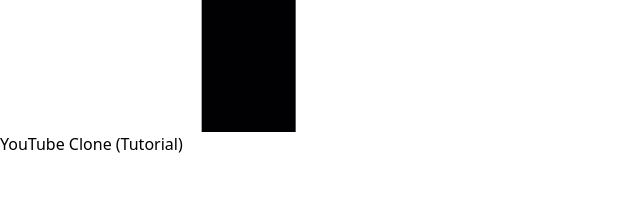
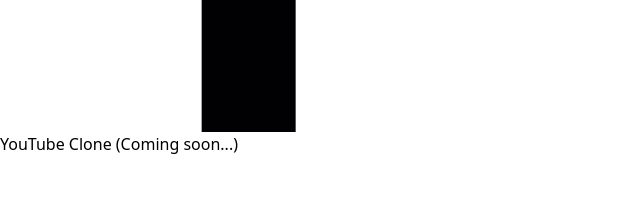
Before and after one commit to UdomHorn/Portfolio, a React (Vite) app: page / in a window 1280 px wide. Shown: the part 1700-1918 px from the top of the page, without its empty margins (0-640 px from the left). Built offline with nearby package versions, Linux system fonts and the light colour scheme.

Commit message:
delete youtube link

```diff
--- a/src/sections/Project.jsx
+++ b/src/sections/Project.jsx
@@ -26,8 +26,8 @@ const Project = () => {
 
                         <div className=" flex justify-start items-center gap-2 border-solid border-2 border-black rounded-md w-80 cursor-pointer hover:shadow-md hover:bg-gray-200 p-4">
                         <div title="HTML CSS and Responsive">
-                        <p className=" font-bold ">YouTube Clone (Tutorial)</p>
-                        <a href="https://udomhorn.github.io/Youtube-clone/">
+                        <p className=" font-bold ">YouTube Clone (Coming soon...)</p>
+                        <a href="">
                           <img src="youtube.png"alt="" />
                         </a>
                         </div>
```
